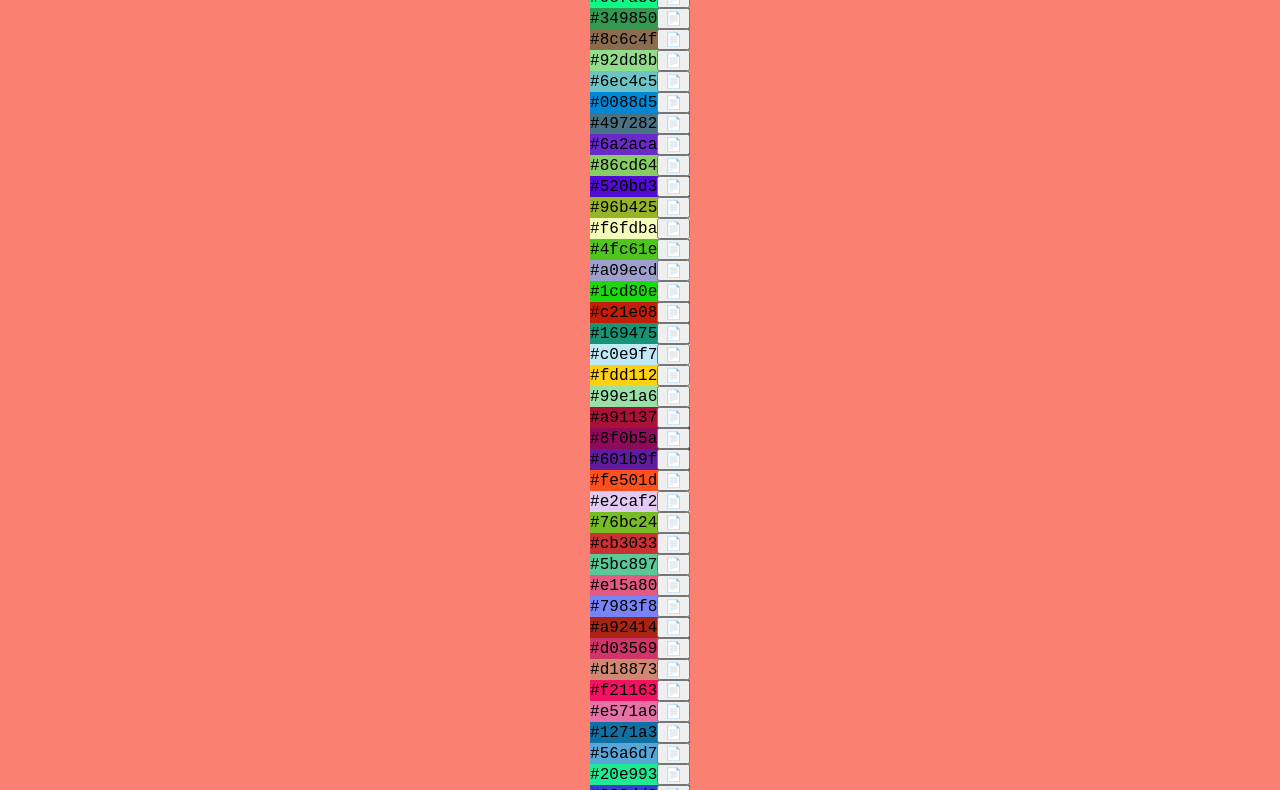
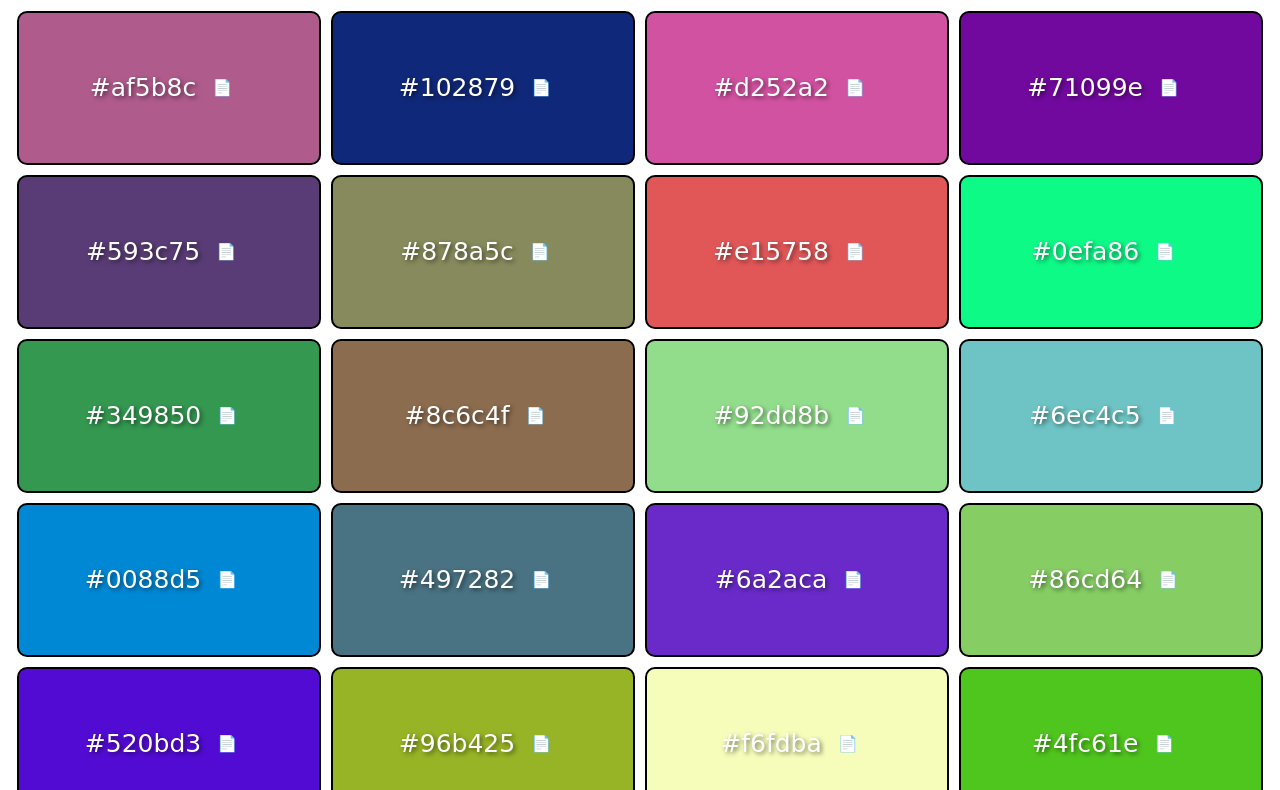
Before and after one commit to Dave-07/Color-Generator, a plain HTML site: page index.html in a window 1280 px wide. Shown: the part 75-865 px from the top of the page. Drawn offline with Linux system fonts and the light colour scheme.

Commit message:
Change to correct styles for current project
Updated all

```diff
--- a/style.css
+++ b/style.css
@@ -1,40 +1,44 @@
  body {
         margin: 0;
-            padding: 0;
-            background-color: salmon;
-            height: 100vh;
-            display: flex;
-            flex-direction: column;
-            justify-content: center;
-            align-items: center;
-            font-family: 'Courier New', Courier, monospace;
+        font-family: cursive;
     }
 
-        h2 {
-            font-size: 2rem;
-            color: whitesmoke;
+    h1 {
+        text-align: center;
     }
 
     .container {
-            text-align: center;
+        display: flex;
+        flex-wrap: wrap;
+        justify-content: center;
     }
 
-        .btn {
-            font-size: 5rem;
-            border: none;
-            background-color: rgba(255, 255, 255, 0.2);
+    .color-container {
+        background-color: orange;
+        width: 300px;
+        height: 150px;
+        color: white;
+        margin: 5px;
+        display: flex;
+        justify-content: center;
+        align-items: center;
+        font-size: 25px;
+        text-shadow: 2px 2px 4px rgba(0, 0, 0, 0.5);
+        border: 2px solid black;
         border-radius: 10px;
-            padding: 15px;
-            filter: grayscale();
-            transition: filter .2s ease-in-out;
-            cursor: pointer;
     }
 
-        .btn:hover {
-            filter: grayscale(0);
+    .copyBtn {
+        color: black;
+        border: none;
+        background: none;
+        cursor: pointer;
+        transition: 0.3s;
+        margin: 5px 10px;
+        font-size: 1rem;
+        transition: transform .5s ease;
     }
 
-        .emoji-name {
-            font-weight: 600;
-            color: darkblue;
+    .copyBtn.rotating {
+        transform: rotate(360deg);
     }
```
Lines whose indentation alone changed are shown as unchanged.
